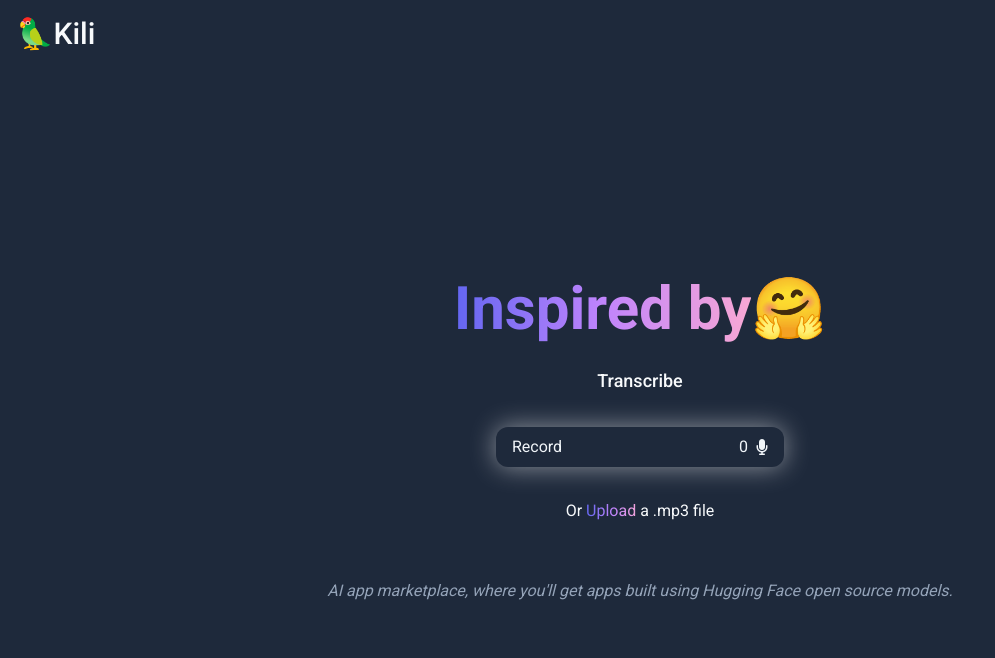
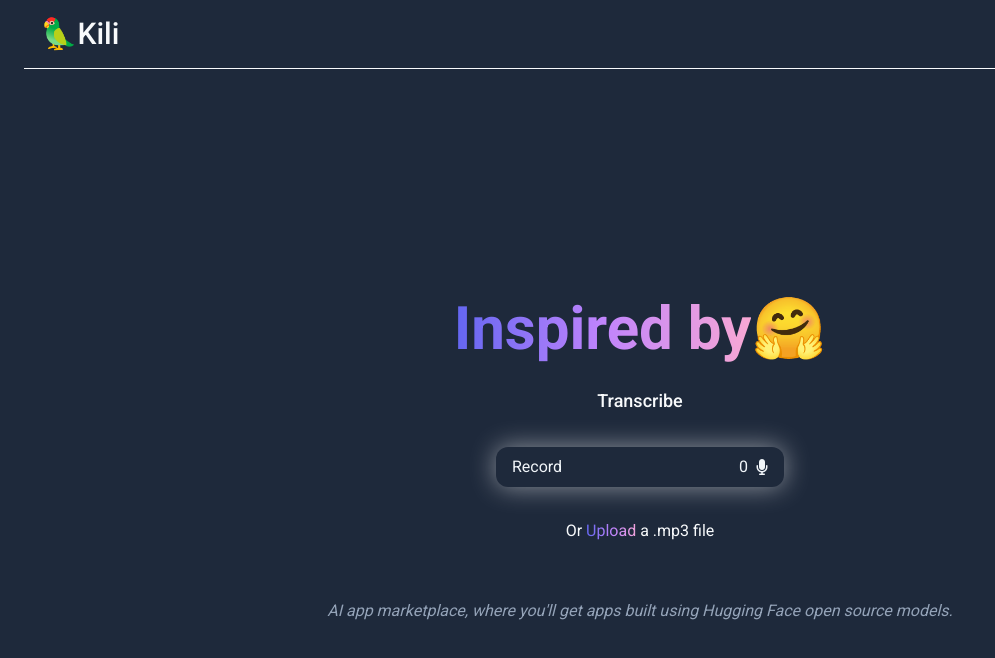
Before and after one commit to mohitkothari-dev/Kili, a React (Vite) app: page / in a window 1280 px wide. Shown: the top 658 px of the page, without its empty margins (0-995 px from the left). Built offline with nearby package versions, Linux system fonts and the light colour scheme; what tailwindcss-animated would draw is missing.

Commit message:
header modification

```diff
--- a/src/App.jsx
+++ b/src/App.jsx
@@ -83,8 +83,8 @@ function App() {
   }
 
   return (
-    <div className='flex flex-col mx-auto w-full'>
-  <section className='min-h-screen flex flex-col'>
+    <div>
+    <section className='min-h-screen flex flex-col gap-10 px-6 max-w-[1440px] w-full mx-auto'>
     <Header></Header>
     {
       output ? (
--- a/src/components/Header.jsx
+++ b/src/components/Header.jsx
@@ -2,13 +2,13 @@ import React from 'react'
 
 const Header = () => {
   return (
-    <header className='flex items-center justify-between gap-4 p-4'>
+    <nav className='flex items-center border-b border-solid border-slate-50 justify-between gap-4 p-4'>
       <a href="/"><h1 className='bold font-medium flex items-center text-3xl'><span className=''>🦜</span>  Kili</h1></a>
       {/* <button className='flex items-center gap-2 specialBtn px-4 py-2 rounded-lg '>
         <i className="fa-solid fa-plus"></i>
         <p>New</p>
       </button> */}
-    </header>
+    </nav>
   )
 }
 
```
